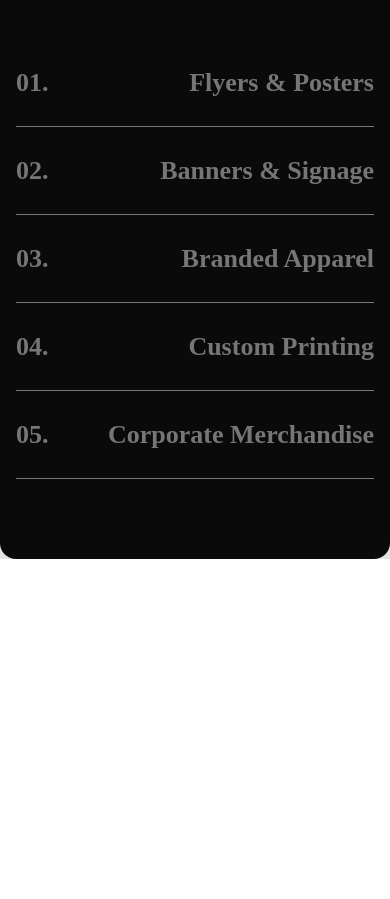
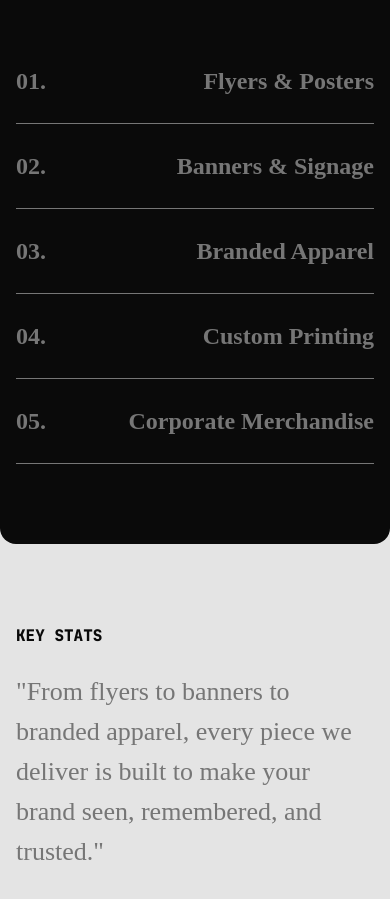
Before and after one commit to huxlic/bioiconic-website, a React (Vite) app: page / in a window 390 px wide. Shown: the part 1520-2419 px from the top of the page. Before the commit the page ends 2079 px from the top, so only its background shows below. Built offline with nearby package versions, Linux system fonts and the light colour scheme; a web font is replaced by a local one.

Commit message:
add KeyStats component and update Services component with new poster image

```diff
--- /dev/null
+++ b/src/components/sections/KeyStats.tsx
@@ -0,0 +1,41 @@
+import {useGSAP} from "@gsap/react";
+import {SplitText} from "gsap/SplitText";
+import gsap from "gsap";
+
+const KeyStats = () => {
+
+	useGSAP(() => {
+		const keystatDesc = SplitText.create("#keystat-desc", {
+			type: "chars, words"
+		})
+
+		gsap.to(keystatDesc.chars, {
+			color: "#0A0A0A",
+			scrollTrigger: {
+				trigger: "#key-stat",
+				start: "top center",
+				end: "bottom 70%",
+				scrub: 0.5
+			},
+			stagger: 0.5,
+			ease: "power2.inOut",
+		})
+	}, [])
+
+	return (
+		<section id={"key-stat"} className={"px-4 md:px-12 py-20"}>
+			<div className={"flex flex-col lg:flex-row gap-6"}>
+				<h2 className={"lg:flex-1 font-jetbrains-mono uppercase font-extrabold"}>key stats</h2>
+				<p id="keystat-desc"
+				   className={"lg:flex-4 text-faded-black text-[26px] sm:text-[30px] lg:text-[36px] font-medium leading-10 lg:leading-12"}>
+					"From flyers to banners to branded apparel, every piece we deliver is built to make your brand seen,
+					remembered, and trusted." </p>
+			</div>
+
+			<div className="">
+
+			</div>
+		</section>
+	)
+}
+export default KeyStats
--- a/src/components/sections/Services.tsx
+++ b/src/components/sections/Services.tsx
@@ -4,14 +4,14 @@ import {useGSAP} from "@gsap/react";
 import {ScrollTrigger} from "gsap/ScrollTrigger";
 import {useState} from "react";
 
-import flyers from "../../assets/images/flyers.jpg";
+import posters from "../../assets/images/posters.jpg";
 
 gsap.registerPlugin(ScrollTrigger)
 
 
 
 const Services = () => {
-	const [serviceImage, setServiceImage] = useState<string | null>(flyers);
+	const [serviceImage, setServiceImage] = useState<string | null>(posters);
 
 	useGSAP(() => {
 	const serviceList = gsap.utils.toArray(".service");
@@ -22,7 +22,6 @@ const Services = () => {
 		scrollTrigger: {
 			trigger: "#services-list",
 		}
-
 	})
 
 	}, [])
@@ -39,7 +38,7 @@ const Services = () => {
 			<div className={"w-full flex"}>
 				<div id="services-list" className="relative w-full lg:w-[60%]">
 					{services.map(({id, name, image}) => (
-						<div onMouseOver={() => setServiceImage(image)} key={id} className={"service flex items-center justify-between gap-6 py-6 text-[26px] sm:text-[30px] md:text-[36px] lg:text-[40px] text-faded-black hover:text-white font-semibold border-b transition-colors duration-500 cursor-pointer"}>
+						<div onMouseOver={() => setServiceImage(image)} key={id} className={"service flex items-center justify-between gap-6 py-6 text-[24px] sm:text-[30px] md:text-[36px] lg:text-[40px] text-faded-black hover:text-white font-semibold border-b transition-colors duration-500 cursor-pointer"}>
 							<span>0{id}.</span>
 							<p>{name}</p>
 						</div>
--- a/src/pages/Homepage.tsx
+++ b/src/pages/Homepage.tsx
@@ -2,6 +2,7 @@ import Hero from "../components/sections/Hero.tsx";
 import Navbar from "../components/sections/Navbar.tsx";
 import About from "../components/sections/About.tsx";
 import Services from "../components/sections/Services.tsx";
+import KeyStats from "../components/sections/KeyStats.tsx";
 
 export const Homepage = () => {
 	return (
@@ -11,6 +12,7 @@ export const Homepage = () => {
 				<Hero/>
 				<About/>
 				<Services/>
+				<KeyStats/>
 			</div>
 		</>
 	);
```
Also changed, not shown: 1 other file (tests, documents, lock files or other folders).
